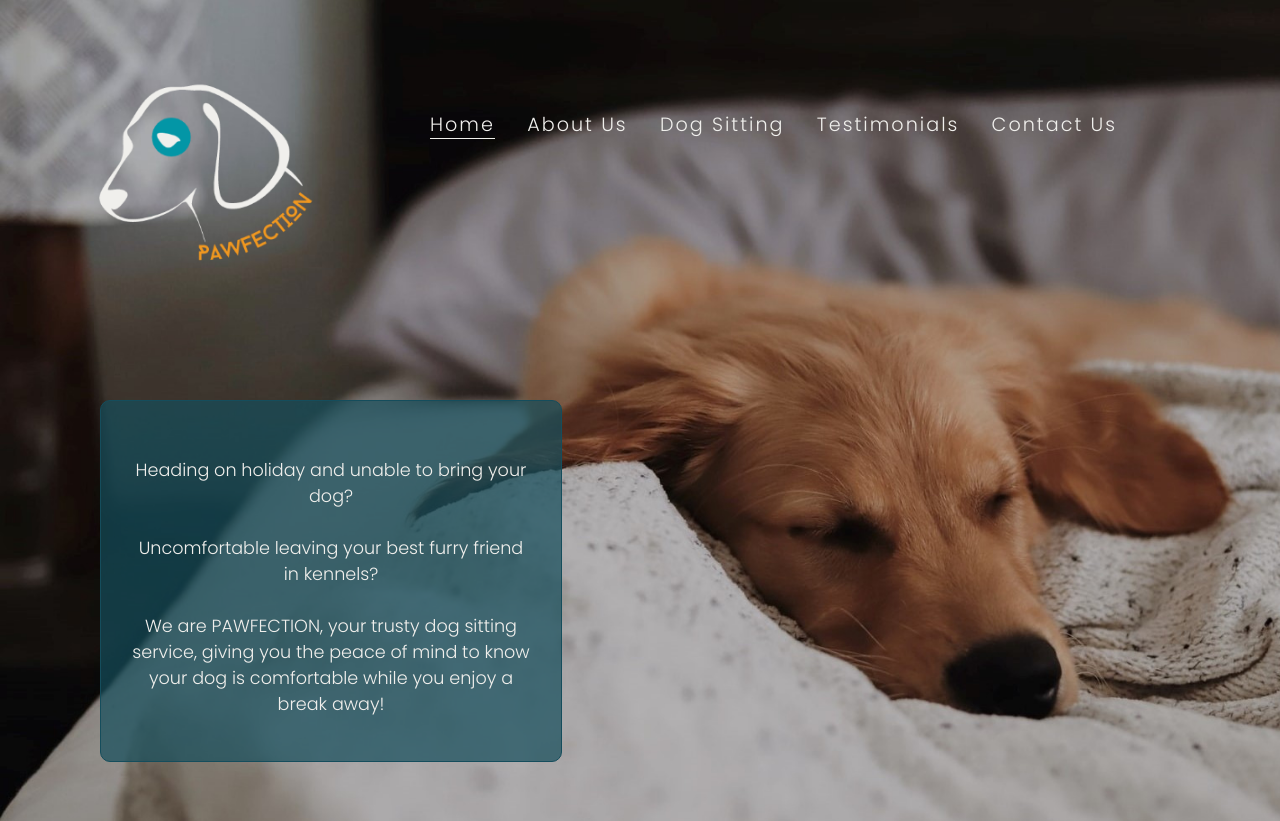
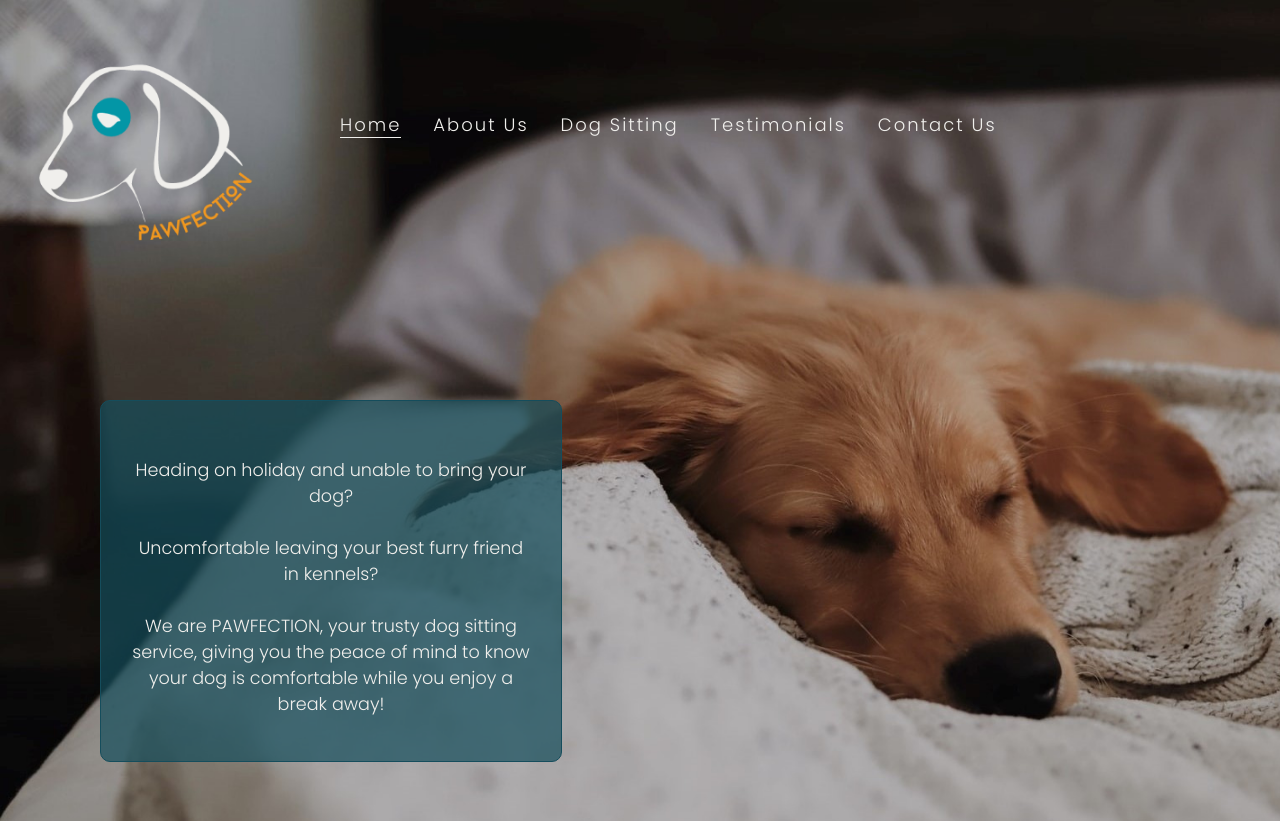
Before and after one commit to kreilly86/p1-pawfection, a plain HTML site: page index.html in a window 1280 px wide. Shown: the top 821 px of the page. Drawn offline with Linux system fonts and the light colour scheme.

```diff
--- a/assets/css/style.css
+++ b/assets/css/style.css
@@ -24,7 +24,7 @@ h3 {
 
 #paw-logo {
     float: left;
-    margin: 20px 30px 0px 60px;
+    margin: 0;
     padding: 0;
     transform: scale(0.9);
 }
@@ -35,7 +35,7 @@ h3 {
 }
 
 #menu {
-    font-size: larger;
+    font-size: large;
     letter-spacing: 2px;
     padding: 0;
     margin-left: 35px;
@@ -436,7 +436,6 @@ footer {
     #button-for-contact {
         margin-left: 450px;
     }
-
 
     .container-1 {
         display: flex;
```
Also changed, not shown: assets/images/about-us-sshot.png (added), assets/images/accessibility-sshot.png (added), assets/images/contact-sshot.png, assets/images/dog-sitting-sshot.png (added), assets/images/testimony-sshot.png (added), 1 other file.
